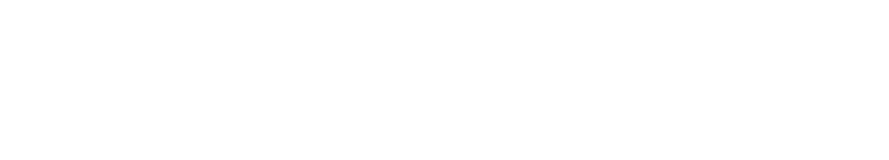
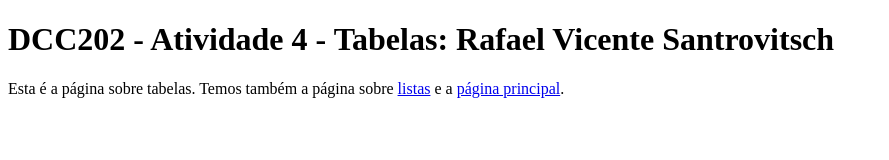
Before and after one commit to ufjf-dcc202/ufjf-dcc202-2023-3-b-atv4-r-santrovitsch, a website: page tabelas.html in a window 1280 px wide. Shown: the whole page, without its empty margins (0-889 px from the left). Drawn offline with Linux system fonts and the light colour scheme.

Commit message:
adicionei conteúdo a tabelas e fiz as ancoras

```diff
--- a/tabelas.html
+++ b/tabelas.html
@@ -6,6 +6,9 @@
     <title>DCC202 - Atividade 4 - Tabelas: Rafael Vicente Santrovitsch</title>
 </head>
 <body>
-
+    <main>
+        <h1>DCC202 - Atividade 4 - Tabelas: Rafael Vicente Santrovitsch</h1>
+        <p>Esta é a página sobre tabelas. Temos também a página sobre <a href="listas.html">listas</a> e a <a href="index.html">página principal</a>.</p>
+    </main>
 </body>
 </html>
```
